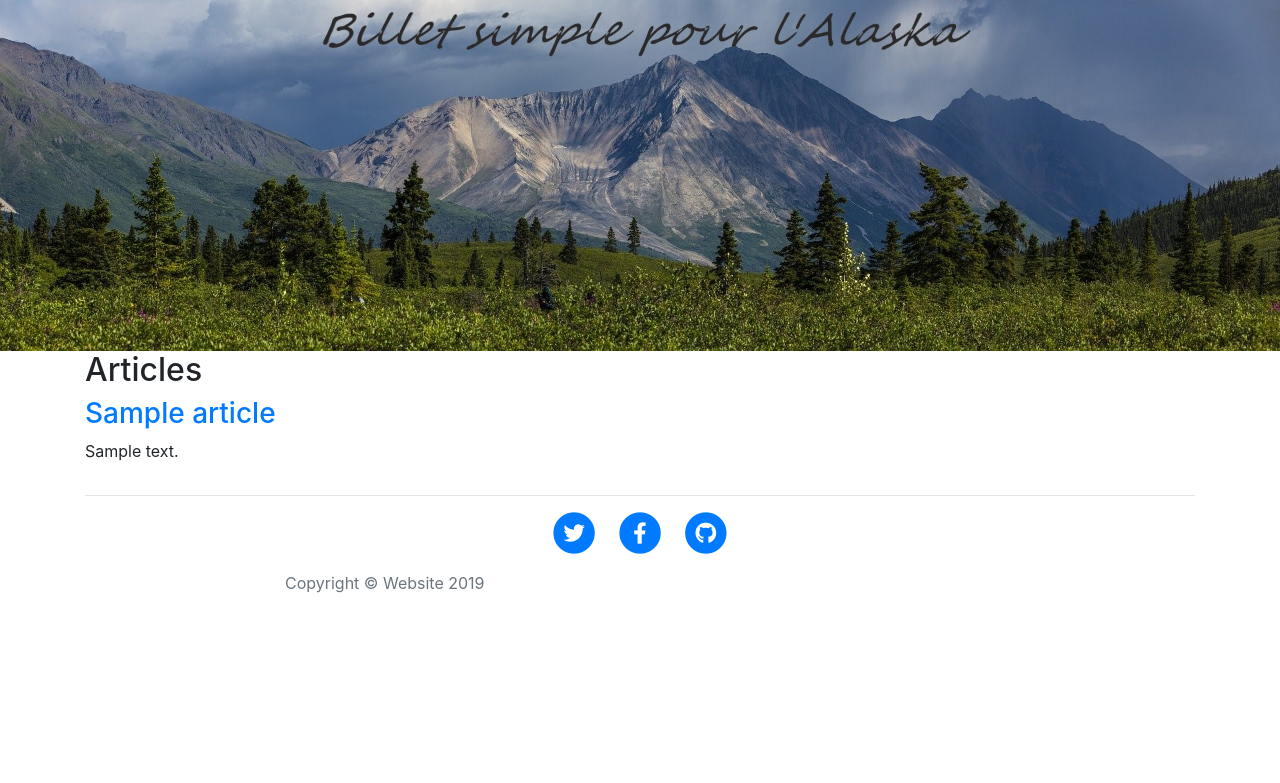
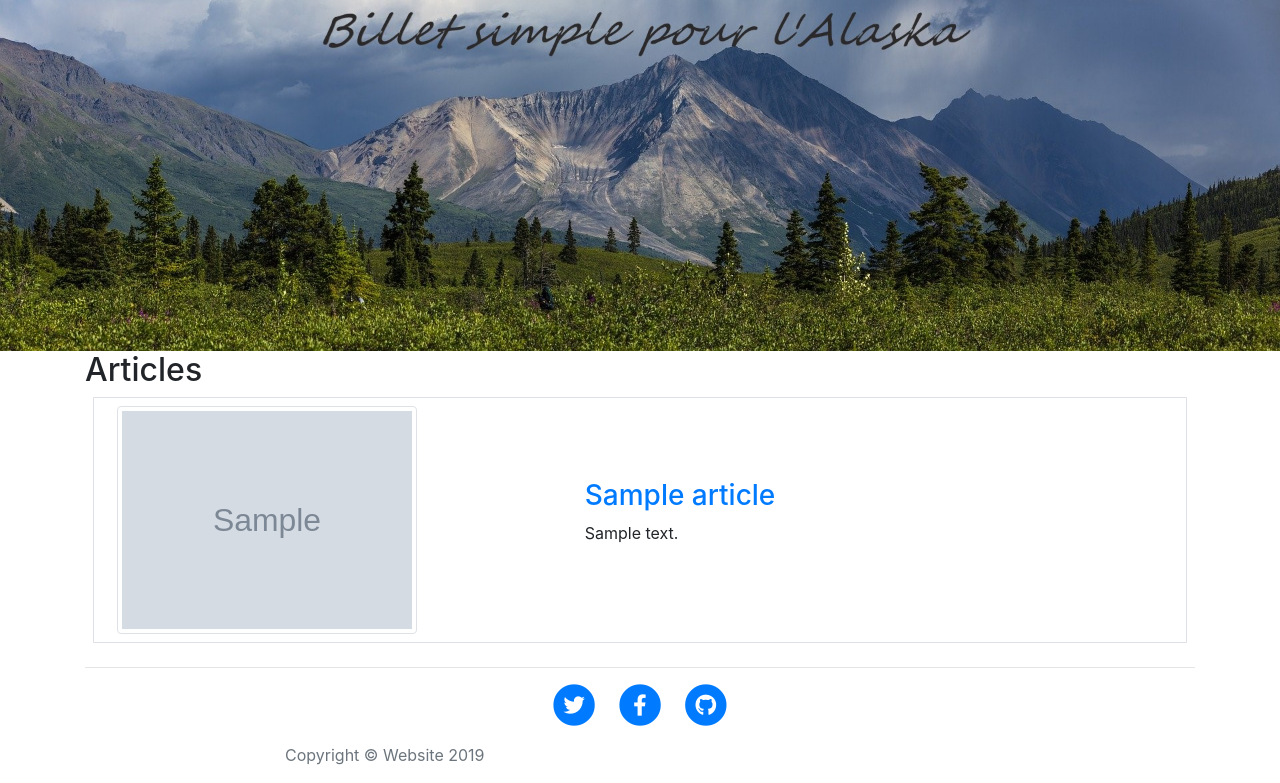
Before and after one commit to Matt-DWAPS/blogphp, a PHP site: template View/Articles/index.php in a window 1280 px wide. Shown: the part 83-866 px from the top of the page. Before the commit the page ends 676 px from the top, so only its background shows below. Run offline with PHP 8.4, Linux system fonts and the light colour scheme; the template is opened without the code that fills it: most values are stand-ins (such as "Sample title", 1, 10 or a date in 2020); grey boxes marked "Sample" are stand-in pictures.

Commit message:
UPDATE_IMG_ARTICLE:  - Fix en cours sur les images et post de commentaires utilisateur sur les articles

```diff
--- a/Controller/Articles.php
+++ b/Controller/Articles.php
@@ -29,6 +29,10 @@ class Articles extends Controller
         $articleId = filter_input(INPUT_GET, 'id', FILTER_VALIDATE_INT);
         $post = isset($_POST) ? $_POST : false;
         $article = new Article();
+        $user = new User();
+        $userId = $_SESSION['auth']['id'];
+
+        $users = $user->getUser($userId);
         $comment = new Comment();
         $comments = $comment->getComments($articleId, self::COMMENT_STATUS['PUBLIÉ']);
 
@@ -66,6 +70,7 @@ class Articles extends Controller
             }
         }
         $this->generateView([
+            'users' => $users,
             'articles' => $articles,
             'comments' => $comments,
             'post' => $post,
--- a/View/Articles/index.php
+++ b/View/Articles/index.php
@@ -8,8 +8,41 @@
 <?php endif; ?>
 <?php unset($_SESSION['flash']); ?>
 <?php foreach ($articles as $article) : ?>
-    <a href="<?= "/articles/read/" . $article->id ?>">
-        <h3 class="title"><?= $article->title; ?></h3>
-    </a>
-    <p><?= $article->content; ?></p>
+
+    <?php if (empty($article->picture_url)) : ?>
+        <div class="border m-2 p-2 row">
+            <div class="d-flex">
+                <div class="col-12 d-flex align-items-center justify-content-center">
+                    <div>
+                        <a href="<?= "/articles/read/" . $article->id ?>">
+                            <h3 class="title"><?= $article->title; ?></h3>
+                        </a>
+                        <p><?= $article->content; ?></p>
+                    </div>
+                </div>
+            </div>
+        </div>
+    <?php else : ?>
+        <div class="border m-2 p-2 row">
+
+            <div class="d-flex">
+                <div class="col-6">
+                    <a href="<?= "/articles/read/" . $article->id ?>">
+
+                        <img class="img-fluid img-thumbnail" src="<?= $article->picture_url ?>">
+                    </a>
+                </div>
+                <div class="col-9 d-flex align-items-center justify-content-center">
+                    <div>
+                        <a href="<?= "/articles/read/" . $article->id ?>">
+                            <h3 class="title"><?= $article->title; ?></h3>
+                        </a>
+                        <p><?= $article->content; ?></p>
+                    </div>
+
+                </div>
+            </div>
+
+        </div>
+    <?php endif; ?>
 <?php endforeach; ?>
```
Also changed, not shown: View/Articles/read.php (+13 -7 lines).
